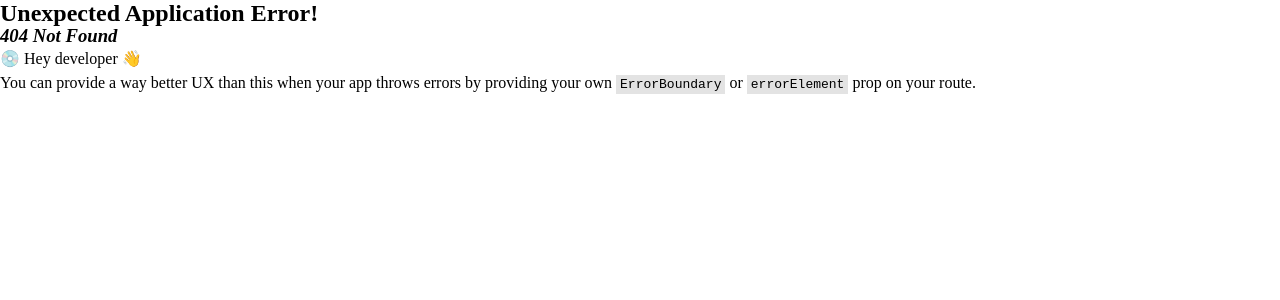
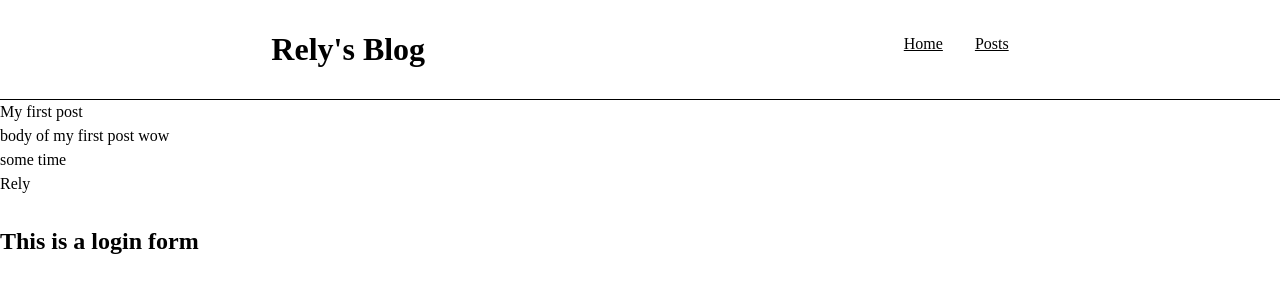
Before and after one commit to Relyful/blogApiFrontend, a React (Vite) app: page /login in a window 1280 px wide. Before the commit this address had no page. Shown: the top 300 px of the page. Built offline with nearby package versions, Linux system fonts and the light colour scheme; no server answers.

Commit message:
Create route for login form

```diff
--- a/src/components/Header/Header.jsx
+++ b/src/components/Header/Header.jsx
@@ -1,9 +1,10 @@
 // import { useState } from 'react'
 import { useEffect, useState } from "react"
 import styles from "./Header.module.css"
-import { Link } from 'react-router'
+import { Link, Outlet } from 'react-router'
 
 function App() {
+
   const [posts, setPosts] = useState([{title: 'My first post', message: 'body of my first post wow', createdAt: 'some time', comments: [], author: 'Rely'}]);
   useEffect( () => {
     const controller = new AbortController();
@@ -51,6 +52,7 @@ function App() {
    </header>
    <main>
     {postItems}
+    <Outlet />
    </main>
    </>
   )
--- /dev/null
+++ b/src/components/LogIn/LogIn.jsx
@@ -0,0 +1,7 @@
+export default function LogIn() {
+return (
+  <>
+    <h2>This is a login form</h2>
+  </>
+)
+}
--- a/src/main.jsx
+++ b/src/main.jsx
@@ -2,13 +2,17 @@ import { StrictMode } from 'react'
 import { createRoot } from 'react-dom/client'
 import './index.css'
 import Header from './components/Header/Header.jsx'
+import LogIn from './components/LogIn/LogIn.jsx'
 import { createBrowserRouter } from "react-router";
 import { RouterProvider } from "react-router/dom"
 
 const router = createBrowserRouter([
   {
     path:"/",
-    element: <Header />
+    element: <Header />,
+    children: [
+      { path: "login", element: <LogIn /> },
+    ]
   }
 ])
 
```
Also changed, not shown: src/components/LogIn/LogIn.module.css (added).
